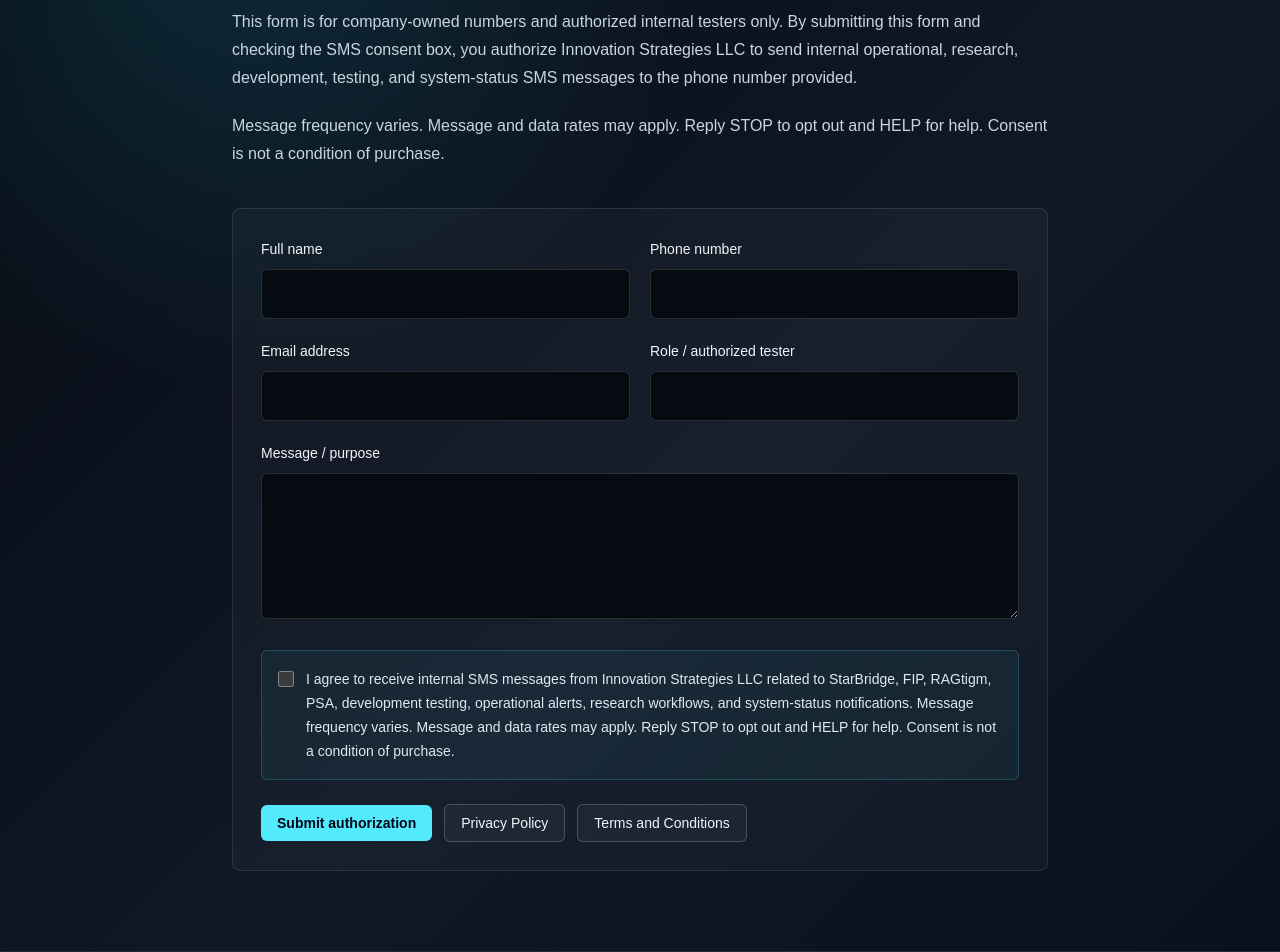
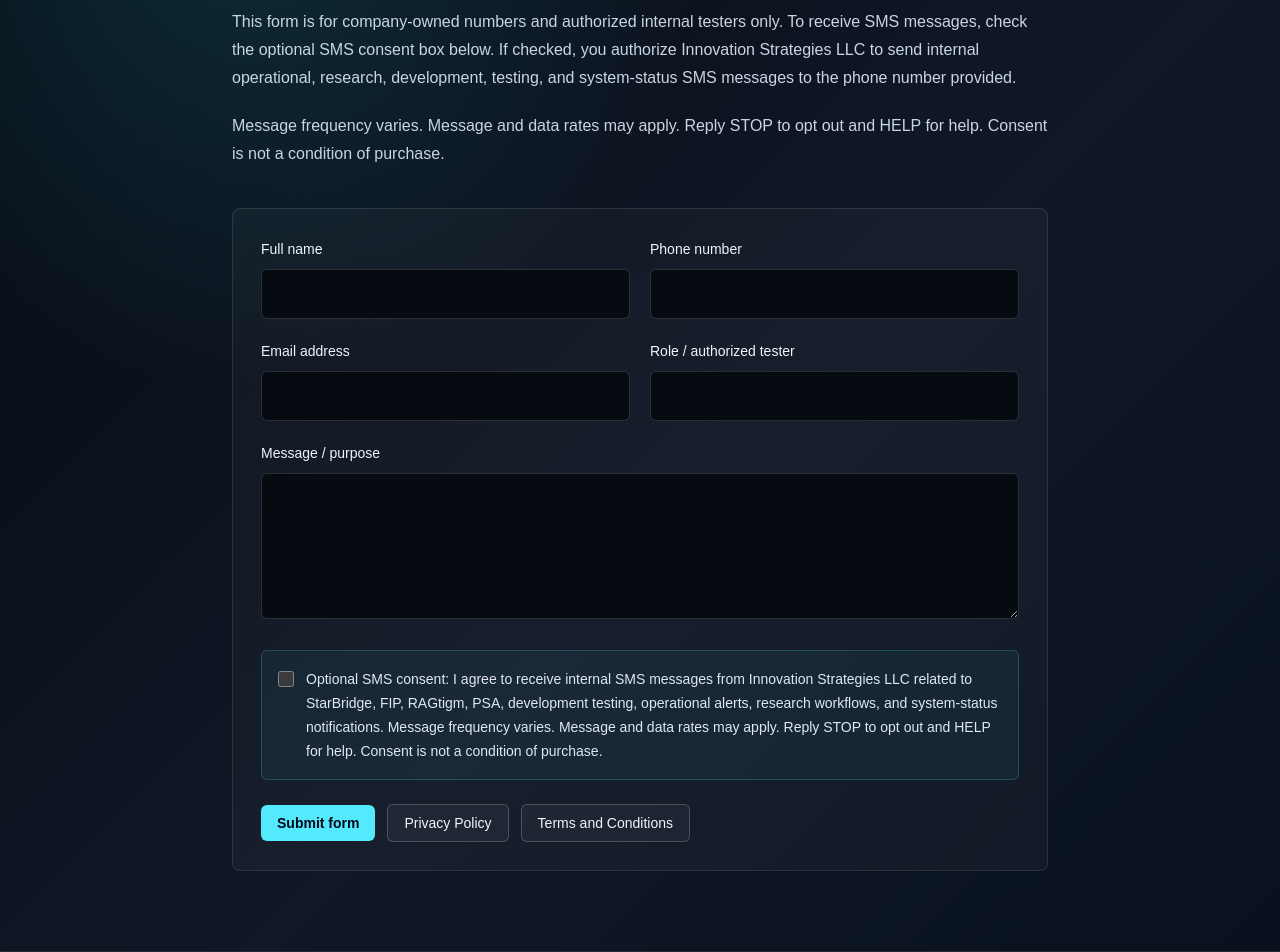
Before and after one commit to jsnfeinstein71/innovationstrategies-site, a Next.js app: page /internal-sms-authorization in a window 1280 px wide. Shown: the part 200-1152 px from the top of the page. Built offline with nearby package versions, Linux system fonts and the light colour scheme.

Commit message:
Make internal SMS consent checkbox optional for A2P review

```diff
--- a/app/internal-sms-authorization/page.tsx
+++ b/app/internal-sms-authorization/page.tsx
@@ -21,10 +21,11 @@
           <div className="mt-8 space-y-5 text-base leading-7 text-slate-300">
             <p>
               This form is for company-owned numbers and authorized internal
-              testers only. By submitting this form and checking the SMS consent
-              box, you authorize Innovation Strategies LLC to send internal
-              operational, research, development, testing, and system-status SMS
-              messages to the phone number provided.
+              testers only. To receive SMS messages, check the optional SMS
+              consent box below. If checked, you authorize Innovation
+              Strategies LLC to send internal operational, research,
+              development, testing, and system-status SMS messages to the phone
+              number provided.
             </p>
             <p>
               Message frequency varies. Message and data rates may apply. Reply
@@ -102,18 +103,17 @@
 
             <label className="mt-6 flex gap-3 rounded-md border border-cyan-300/20 bg-cyan-300/5 p-4 text-sm leading-6 text-slate-200">
               <input
-                required
                 name="smsConsent"
                 type="checkbox"
                 className="mt-1 h-4 w-4 shrink-0 accent-cyan-300"
               />
               <span>
-                I agree to receive internal SMS messages from Innovation
-                Strategies LLC related to StarBridge, FIP, RAGtigm, PSA,
-                development testing, operational alerts, research workflows, and
-                system-status notifications. Message frequency varies. Message
-                and data rates may apply. Reply STOP to opt out and HELP for
-                help. Consent is not a condition of purchase.
+                Optional SMS consent: I agree to receive internal SMS messages
+                from Innovation Strategies LLC related to StarBridge, FIP,
+                RAGtigm, PSA, development testing, operational alerts, research
+                workflows, and system-status notifications. Message frequency
+                varies. Message and data rates may apply. Reply STOP to opt out
+                and HELP for help. Consent is not a condition of purchase.
               </span>
             </label>
 
@@ -122,7 +122,7 @@
                 type="submit"
                 className="rounded-md bg-cyan-300 px-4 py-2 text-sm font-semibold text-slate-950 transition hover:bg-cyan-200"
               >
-                Submit authorization
+                Submit form
               </button>
               <Link
                 href="/privacy-policy"
```
